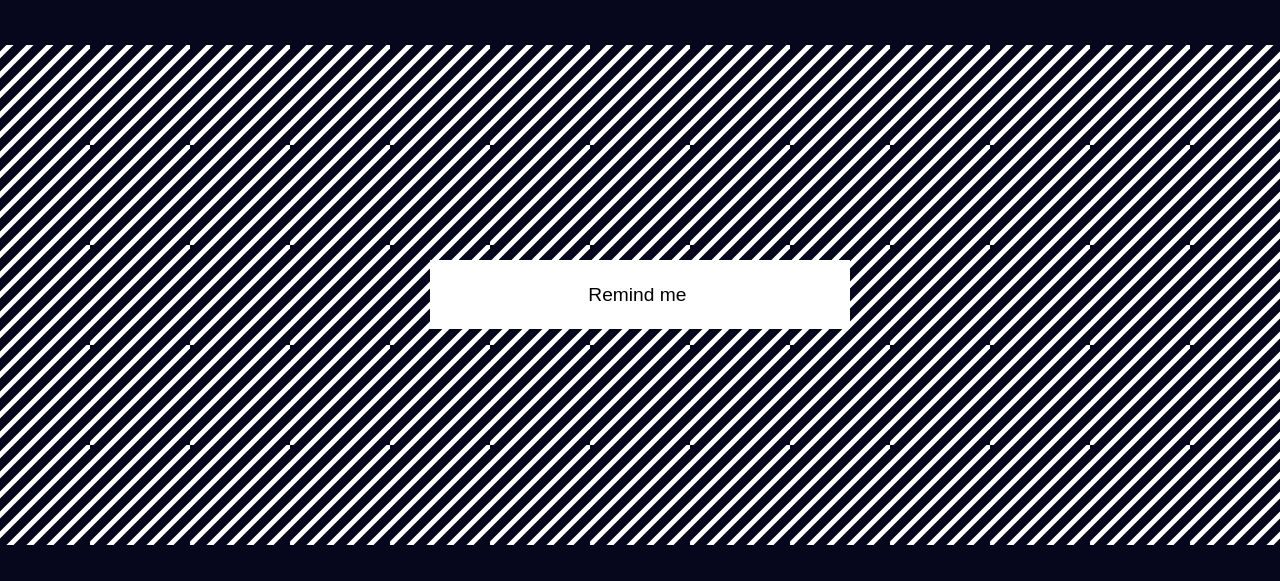
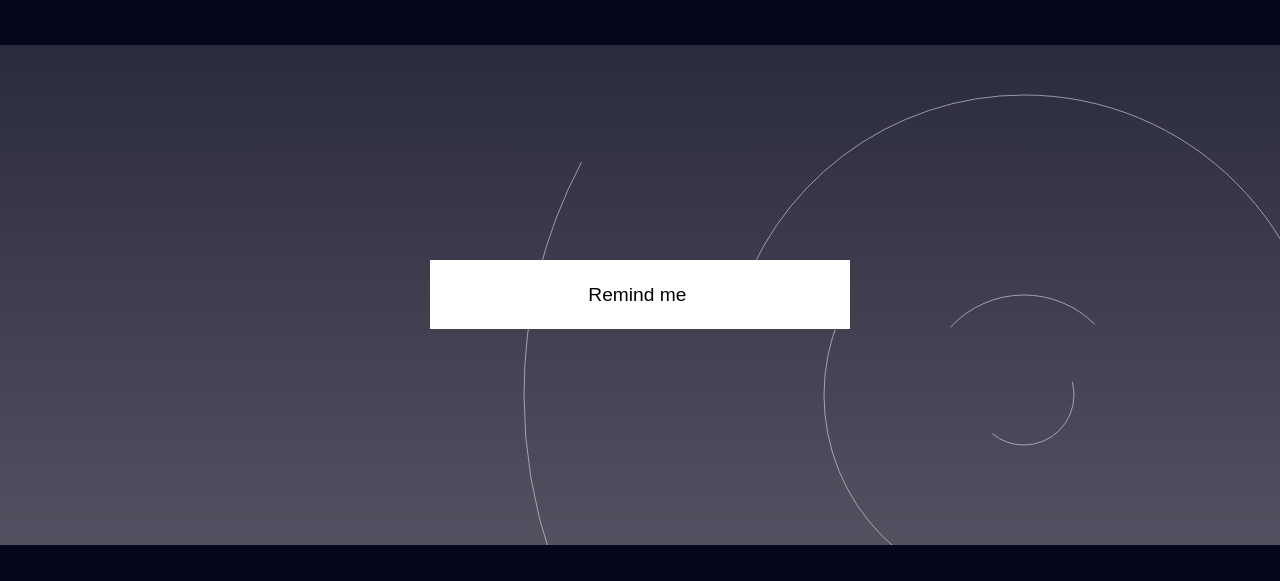
Before and after one commit to 71/Albion, a plain HTML site: page index.html in a window 1280 px wide. Shown: the part 219-800 px from the top of the page. Drawn offline with Linux system fonts and the light colour scheme.

Commit message:
Automatically pushed

```diff
--- a/app.css
+++ b/app.css
@@ -1,5 +1,6 @@
 body {
   color: #fff;
+  min-width: 500px;
   margin: 0;
   background: linear-gradient(#06061c, #06061c, #06061c, #0d212e, #18342f);
   overflow-x: hidden;
@@ -25,14 +26,20 @@ body .example {
   min-height: 60vh;
   width: 100%;
 }
+body .example .strokes {
+  position: absolute;
+  z-index: -1;
+  opacity: 0.5;
+  width: 100%;
+  height: 500px;
+  display: block;
+}
 body .example .ex {
   height: 500px;
   margin: 0;
   text-align: center;
   z-index: 1;
-  background-image: url("img/inputbg.svg");
-  background-repeat: repeat;
-  background-position: -10px;
+  background: linear-gradient(rgba(255,255,255,0.15), rgba(255,255,255,0.3));
 }
 body .example .ex input {
   background-color: #fff;
--- a/index.html
+++ b/index.html
@@ -8,7 +8,6 @@
     <link rel="stylesheet" href="app.css">
     <script src="app.js"></script>
   </head>
-</html>
   <body class="nojs">
     <script>document.body.classList.remove('nojs');</script>
     <div id="notice">
@@ -20,6 +19,15 @@
     </section>
     <section tabindex="2" class="example">
       <div class="ex">
+        <svg version="1.1" xmlns="http://www.w3.org/2000/svg" preserveAspectRatio="none" class="strokes">
+                  <circle cx="80%" cy="70%" r="50" stroke="white" fill="none" stroke-width="1" data-length='314.1592653589793' stroke-dasharray="126.41592653589794 187.7433388230814" stroke-dashoffset="14" class="stroke"></circle>
+                  <circle cx="80%" cy="70%" r="100" stroke="white" fill="none" stroke-width="1" data-length='628.3185307179587' stroke-dasharray="160.83185307179588 467.4866776461628" stroke-dashoffset="240" class="stroke"></circle>
+                  <circle cx="80%" cy="70%" r="200" stroke="white" fill="none" stroke-width="1" data-length='1256.6370614359173' stroke-dasharray="474.66370614359175 781.9733552923256" stroke-dashoffset="1024" class="stroke"></circle>
+                  <circle cx="80%" cy="70%" r="300" stroke="white" fill="none" stroke-width="1" data-length='1884.9555921538758' stroke-dasharray="1548.4955592153876 336.4600329384882" stroke-dashoffset="860" class="stroke"></circle>
+                  <circle cx="80%" cy="70%" r="500" stroke="white" fill="none" stroke-width="1" data-length='3141.592653589793' stroke-dasharray="576.1592653589793 2565.4333882308138" stroke-dashoffset="1905" class="stroke"></circle>
+                  <circle cx="80%" cy="70%" r="800" stroke="white" fill="none" stroke-width="1" data-length='5026.548245743669' stroke-dasharray="1432.654824574367 3593.893421169302" stroke-dashoffset="47" class="stroke"></circle>
+                  <circle cx="80%" cy="70%" r="1100" stroke="white" fill="none" stroke-width="1" data-length='6911.503837897545' stroke-dasharray="2659.1503837897544 4252.353454107791" stroke-dashoffset="364" class="stroke"></circle>
+        </svg>
         <input id="exin" type="text" readonly>
       </div>
     </section>
@@ -46,7 +54,7 @@
             <input class="name">
             <pre><code>engine.Build(<i class="str">"fr-FR"</i>)
       .Sentence(<i class="str">"<span class="spaces">    </span> essaie {quoi}"</i>, quoi <i class="operator">=&gt;</i> quoi.IsType<i class="operator">&lt;</i><i class="keywords">string</i><i class="operator">&gt;</i>())
-      .Handler(o <i class="operator">=&gt;</i> <i class="str">"Tu essaies "</i> <i class="operator">+</i> o.quoi);</code></pre>
+      .Handler(o <i class="operator">=&gt;</i> <i class="str">$"Tu essaies {o.quoi}"</i>);</code></pre>
           </td>
         </tr>
         <tr>
@@ -75,7 +83,7 @@
             <h2>1.</h2>
           </td>
           <td>
-          <h3>Check out the <a href="https://github.com/idotjee/Albion/wiki" target='_blank'>wiki</a></h3>
+            <h3>Check out the <a href="https://github.com/6A/Albion/wiki" target='_blank'>wiki</a></h3>
           </td>
         </tr>
         <tr>
@@ -83,9 +91,10 @@
             <h2>2.</h2>
           </td>
           <td>
-          <h3>Check out the <a href="https://github.com/idotjee/Albion" target='_blank'>source code</a></h3>
+            <h3>Check out the <a href="https://github.com/6A/Albion" target='_blank'>source code</a></h3>
           </td>
         </tr>
       </table>
     </section>
   </body>
+</html>
```
Lines whose indentation alone changed are shown as unchanged.
